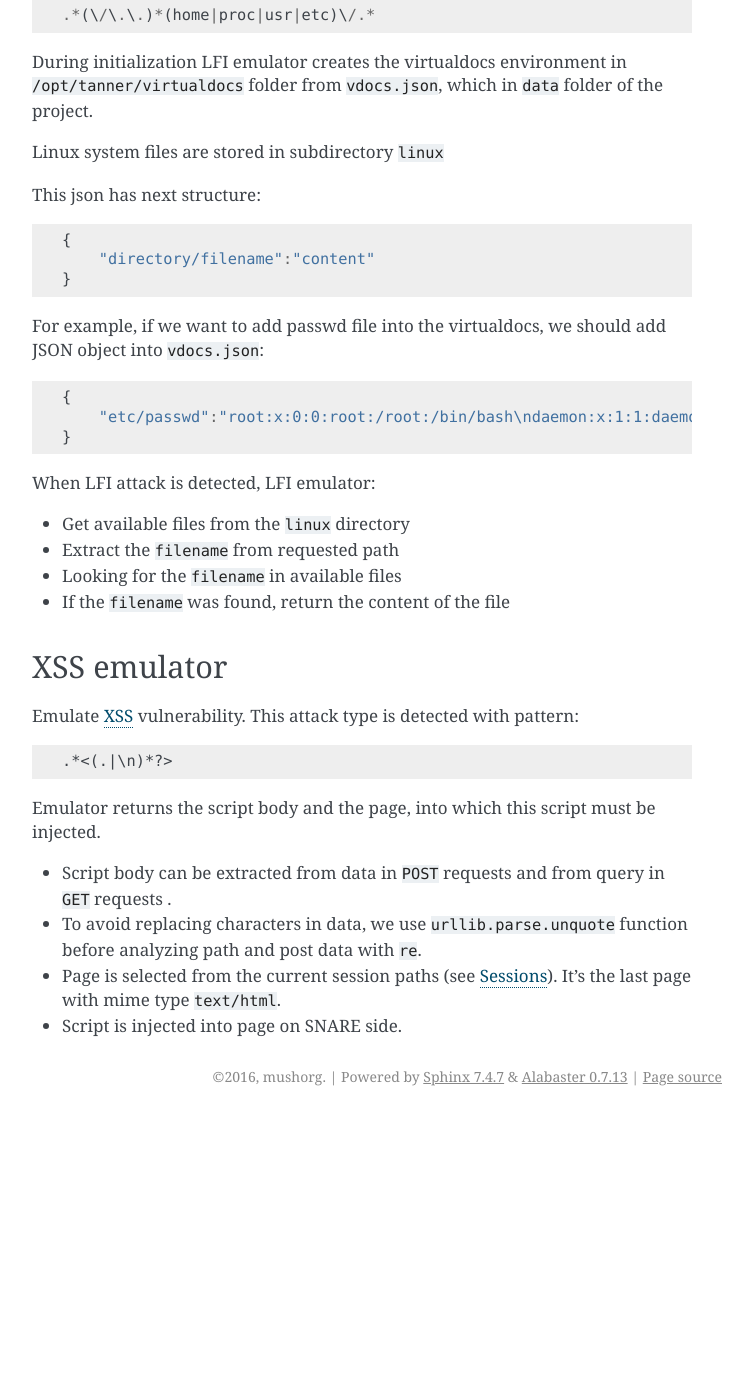
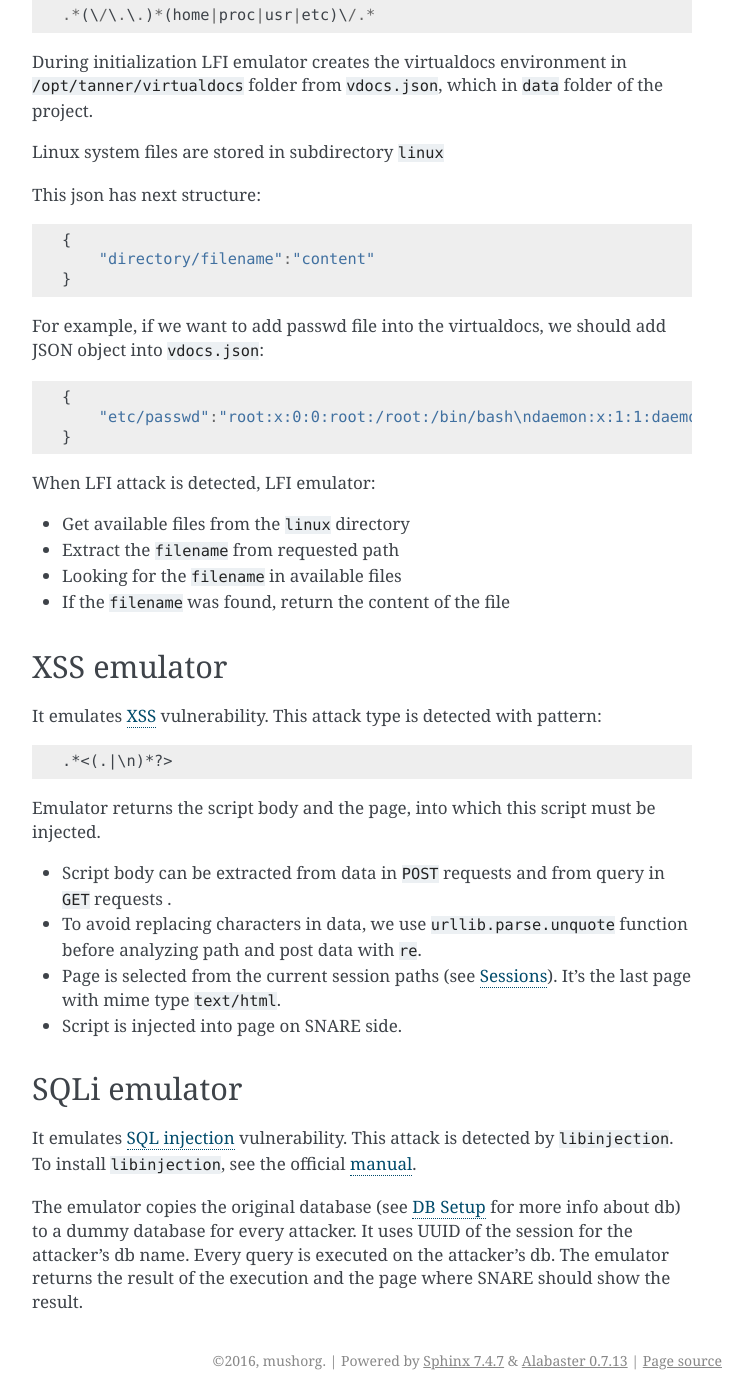
Before and after one commit to mushorg/tanner, a Sphinx documentation site: the page built from docs/source/emulators.rst, in a window 1280 px wide and 1400 px high, scrolled down 654 px. Shown: the whole window, without its empty margins (388-1141 px from the left). Built offline with Sphinx 7.4.7, drawn with Linux system fonts in a browser that asks for light colours; before the commit the page ends 1770 px from its top, so only the background shows below that; some of the changed text lies outside the part shown.

Commit message:
docs for sqli

```diff
--- a/docs/source/emulators.rst
+++ b/docs/source/emulators.rst
@@ -2,7 +2,7 @@ Emulators
 ---------
 RFI emulator
 ~~~~~~~~~~~~
-Emulate RFI_ vulnerability. This attack type is detected with pattern:
+It eEmulates RFI_ vulnerability. This attack type is detected with pattern:
 
 ::
 
@@ -22,7 +22,7 @@ RFI emulation include two steps:
 
 LFI emulator
 ~~~~~~~~~~~~
-Emulate LFI_ vulnerability. This attack type is detected with pattern:
+It emulates LFI_ vulnerability. This attack type is detected with pattern:
 
 ::
 
@@ -59,7 +59,7 @@ When LFI attack is detected, LFI emulator:
 
 XSS emulator
 ~~~~~~~~~~~~
-Emulate XSS_ vulnerability. This attack type is detected with pattern:
+It emulates XSS_ vulnerability. This attack type is detected with pattern:
 
 ::
 
@@ -73,7 +73,19 @@ Emulator returns the script body and the page, into which this script must be in
 * Page is selected from the current session paths (see :doc:`sessions`). It's the last page with mime type ``text/html``.
 * Script is injected into page on SNARE side.
 
+SQLi emulator
+~~~~~~~~~~~~~
+
+It emulates `SQL injection`_ vulnerability. This attack is detected by ``libinjection``. To install ``libinjection``, see the official manual_.
+
+The emulator copies the original database (see :doc:`db_setup` for more info about db) to a dummy database for every attacker.
+It uses UUID of the session for the attacker's db name. Every query is executed on the attacker's db.
+The emulator returns the result of the execution and the page where SNARE should show the result.
+
+
 .. _RFI: https://en.wikipedia.org/wiki/File_inclusion_vulnerability#Remote_File_Inclusion
 .. _PHPox: https://github.com/mushorg/phpox
 .. _LFI: https://en.wikipedia.org/wiki/File_inclusion_vulnerability#Local_File_Inclusion
 .. _XSS: https://en.wikipedia.org/wiki/Cross-site_scripting
+.. _SQL injection: https://en.wikipedia.org/wiki/SQL_injection
+.. _manual: https://github.com/client9/libinjection/wiki/doc-sqli-python
```
Also changed, not shown: docs/source/db_setup.rst (added, +56 -0 lines), 1 other file.
